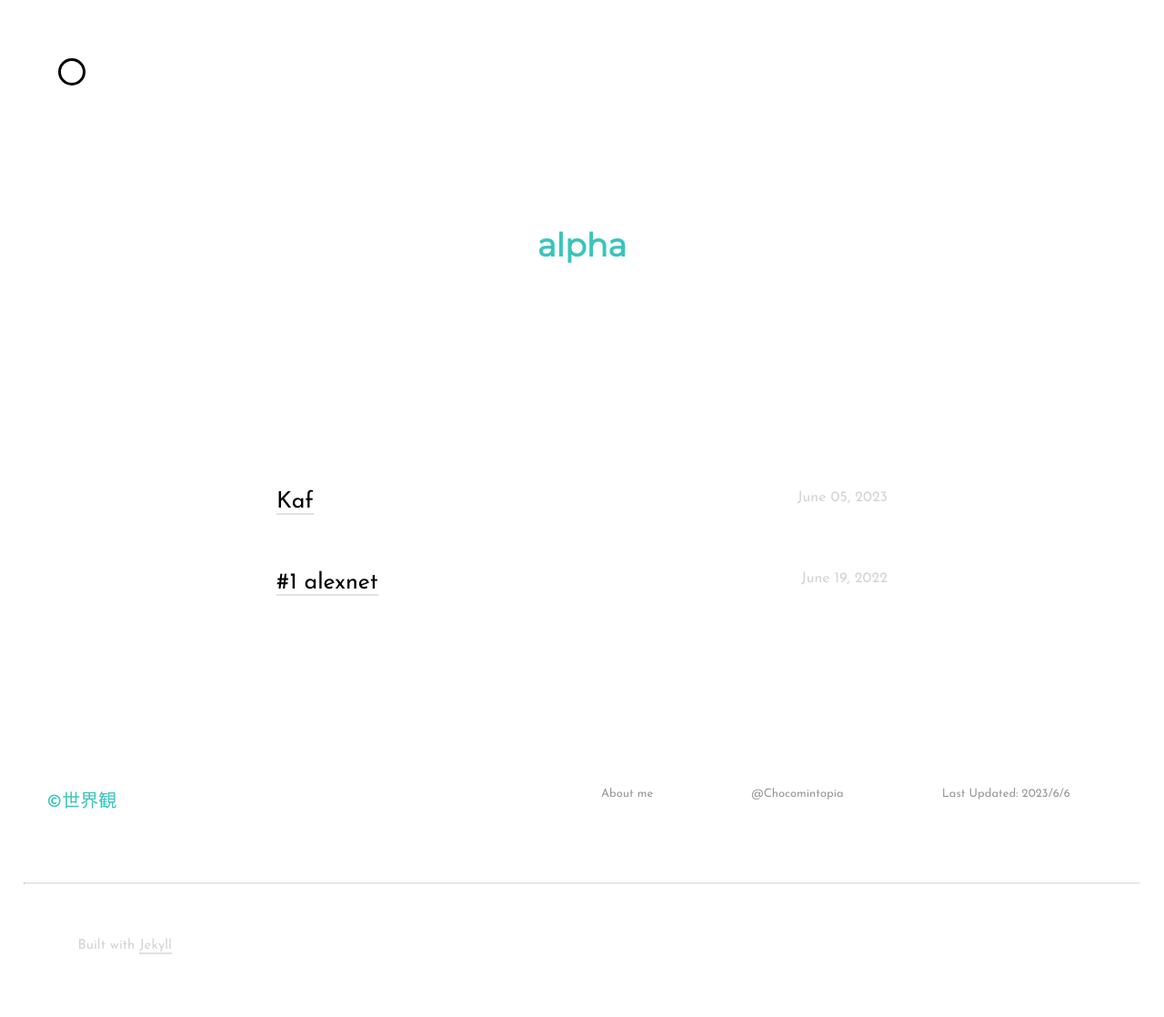
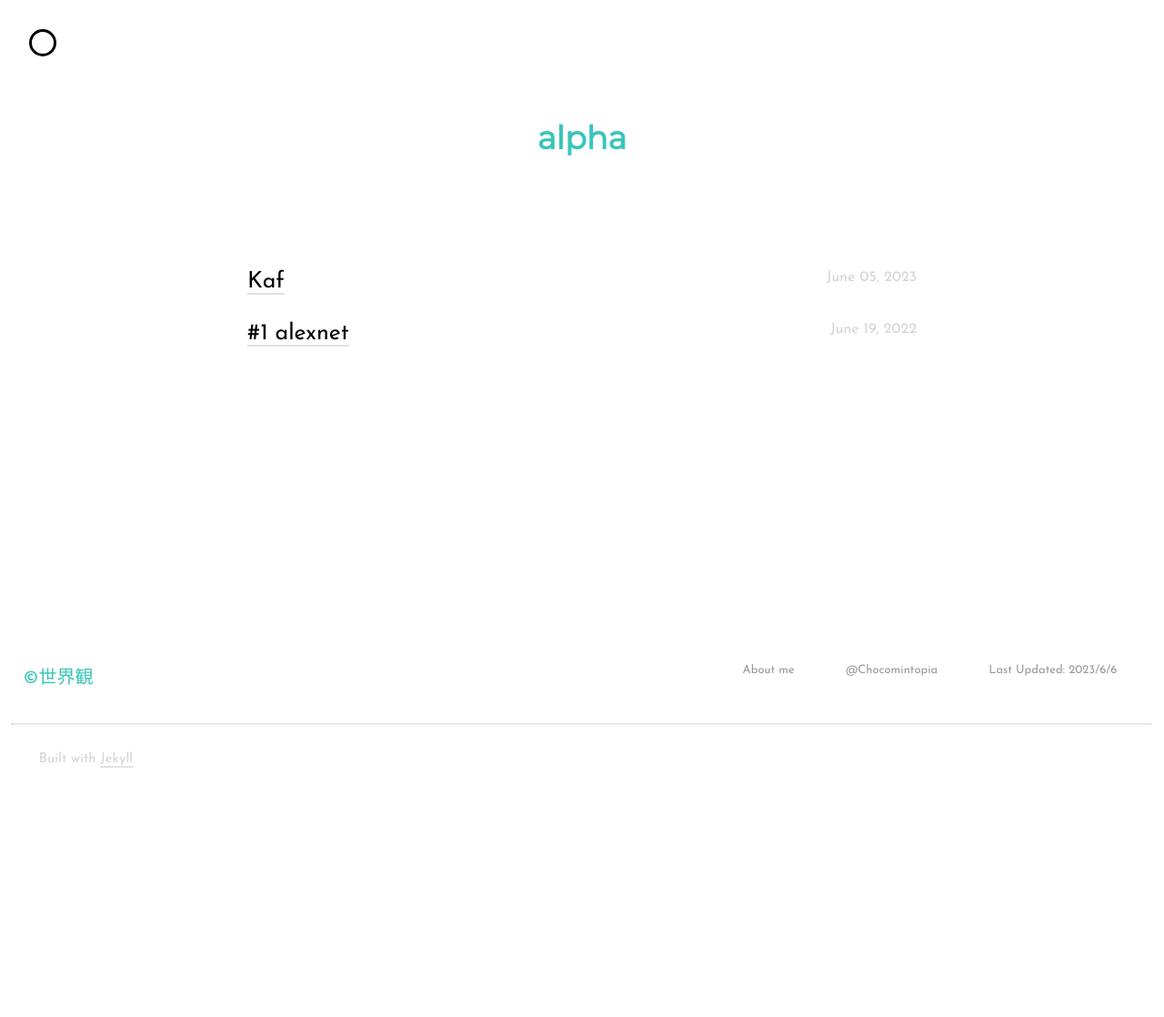
Before and after one commit to Chocomintopia/Chocomintopia.Github.io, a Jekyll site: the page built from index.html, in a window 1280 px wide. Shown: the whole page at 91% size. Built offline with Jekyll 4.4.1, drawn with Linux system fonts in a browser that asks for light colours; nearby versions of some CDN libraries; a script that is not in the unit is left out; the list of posts is cut into pages by our own code; after the commit the page ends 900 px from its top, so only the background shows below that.

Commit message:
update fonts

```diff
--- a/_sass/_typography.scss
+++ b/_sass/_typography.scss
@@ -18,6 +18,16 @@
     code {
         font-size: $base-font-size;
     }
+    code {
+        font-size: $base-font-size;
+        color: #333333; /*  #537AA2;  */
+    /*    border: 1px solid #d0d0d0;  */
+        font-family: 'Cascadia Code', Consolas, 'Courier New', monospace;
+        padding: .3em .3em;
+        border-radius: 5px;
+        background: #F3F4F4; /* #F7F7F7 #F3F4F4 #F5F7FA*/
+    }
+
     .post-title {
         margin-top: 0.1em;
         font-size: 40px;
--- a/_sass/_vars.scss
+++ b/_sass/_vars.scss
@@ -13,7 +13,7 @@
 // Spacing and Sizes
 $base-font-size: 1.2em;
 $base-line-height: 2.0;
-$base-spacing: $base-line-height * 2em;
+$base-spacing: $base-line-height * 1em;
 $small-spacing: $base-spacing / 2;
 $max-width: 800px;
 
```
